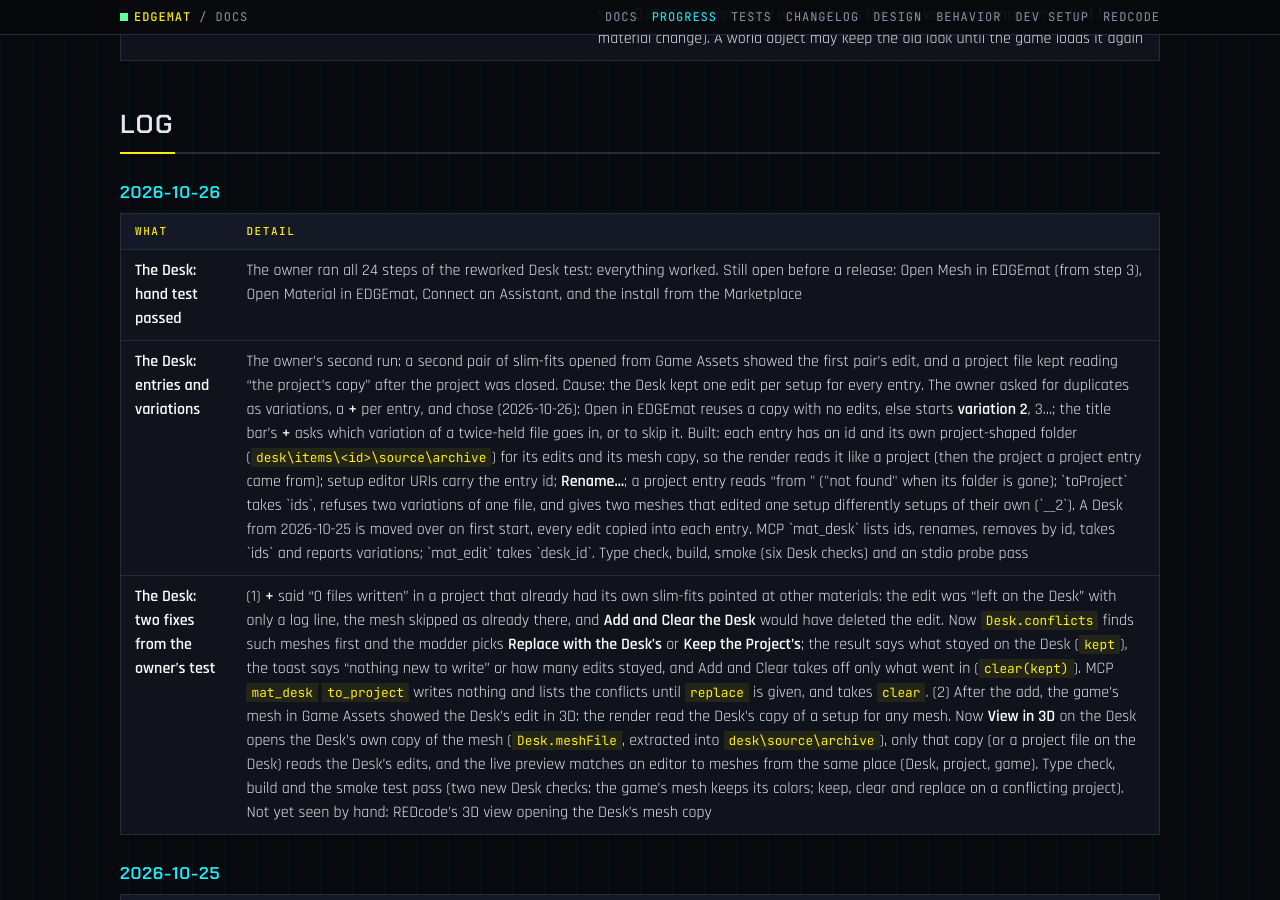
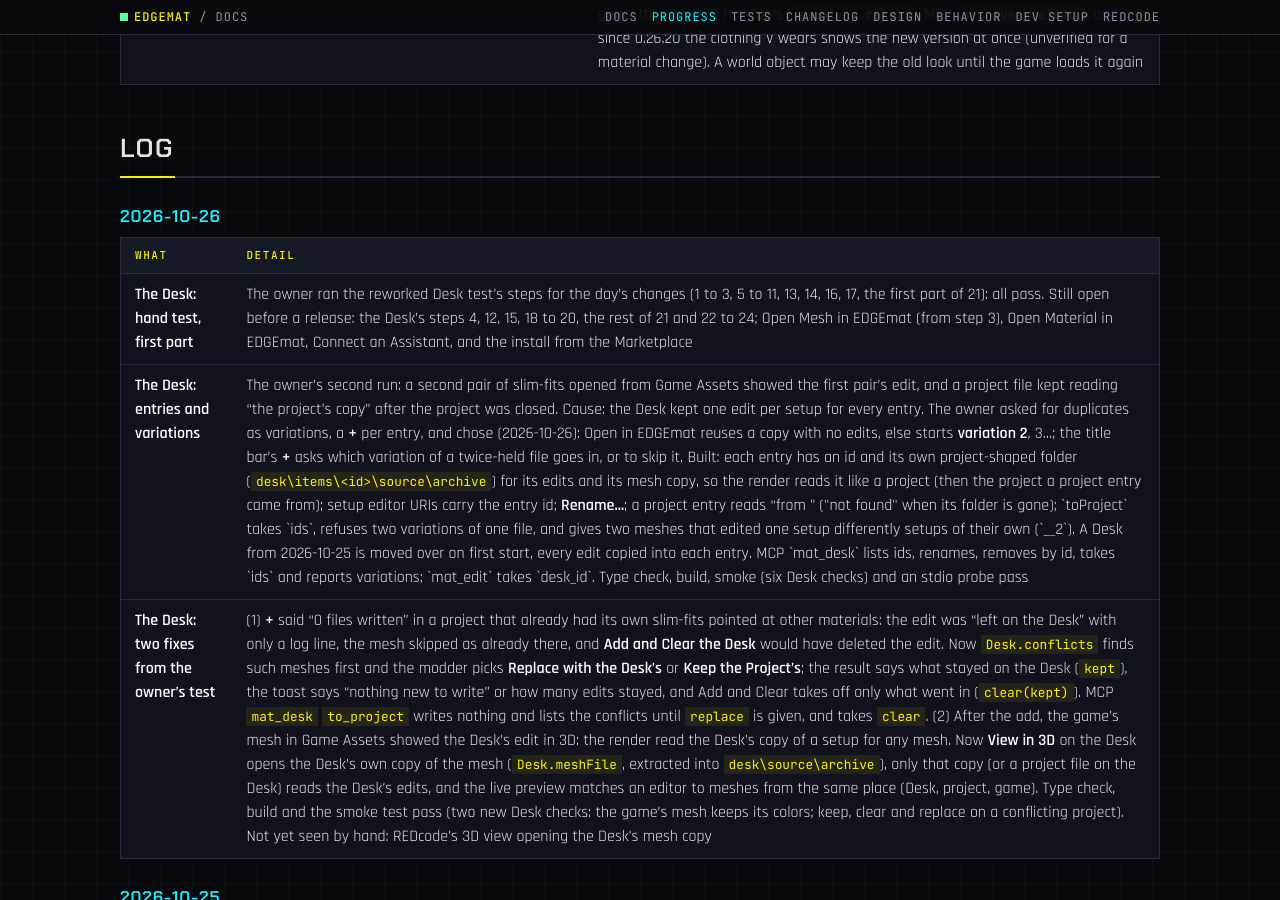
Before and after one commit to Edgemodders/EDGEmat, a Jekyll site: the page built from docs/progress.md, in a window 1280 px wide and 900 px high, scrolled down 2509 px. Built offline with Jekyll 4.4.1, drawn with Linux system fonts in a browser that asks for light colours; our own code applies the rules of GitHub Pages for plain Markdown files; some of the changed text lies outside the part shown.

Commit message:
Testing: the Desk test was run in part, not whole; the steps still open
Co-Authored-By: Claude Opus 5.5 <noreply@anthropic.com>

```diff
--- a/docs/progress.md
+++ b/docs/progress.md
@@ -12,7 +12,7 @@ Last updated 2026-10-26.
 | Extension | 0.3.1: the EDGEmat icon in the activity bar; the Library of every surface and microblend in your game; a page for each surface with its colors as named swatches; the setup editor, editing and Save to Project; Find; View in 3D; New Material |
 | MCP server | `mat_library`, `mat_templates`, `mat_microblends`, `mat_colors`, `mat_describe`, `mat_find`, `mat_edit`, `mat_generate`, `mat_from_image`, `mat_apply`, `mat_desk` |
 | Spec | Behavior spec draft 0.2, checked against the game and in-game tests, agreed 2026-10-16 |
-| Next up | Your hand tests of Open Mesh in EDGEmat (from step 3) and Open Material in EDGEmat (F5), your install of 0.3.1 from the Marketplace and the Connect an Assistant test. Then M4 Make: materials for new meshes, for EDGEfab |
+| Next up | Your hand tests of the Desk (steps 4, 12, 15, 18 to 20, the rest of 21, 22 to 24), Open Mesh in EDGEmat (from step 3) and Open Material in EDGEmat (F5), your install of 0.3.1 from the Marketplace and the Connect an Assistant test. Then M4 Make: materials for new meshes, for EDGEfab |
 | Roadmap | M3 Edit with Generate's first slice, released as the 0.3.0 preview; **M4 Make** (materials for new meshes: from a model's textures, **Generate** from words or a photo, game materials on new meshes, the Looks editor), M5 Preview, M6 Beyond mlsetup, M7 Ship. Revised 2026-10-19 so EDGEfab gets materials sooner |
 
 ## Your to-dos
@@ -46,7 +46,7 @@ Last updated 2026-10-26.
 
 | What | Detail |
 |---|---|
-| **The Desk: hand test passed** | The owner ran all 24 steps of the reworked Desk test: everything worked. Still open before a release: Open Mesh in EDGEmat (from step 3), Open Material in EDGEmat, Connect an Assistant, and the install from the Marketplace |
+| **The Desk: hand test, first part** | The owner ran the reworked Desk test's steps for the day's changes (1 to 3, 5 to 11, 13, 14, 16, 17, the first part of 21): all pass. Still open before a release: the Desk's steps 4, 12, 15, 18 to 20, the rest of 21 and 22 to 24; Open Mesh in EDGEmat (from step 3), Open Material in EDGEmat, Connect an Assistant, and the install from the Marketplace |
 | **The Desk: entries and variations** | The owner's second run: a second pair of slim-fits opened from Game Assets showed the first pair's edit, and a project file kept reading "the project's copy" after the project was closed. Cause: the Desk kept one edit per setup for every entry. The owner asked for duplicates as variations, a **+** per entry, and chose (2026-10-26): Open in EDGEmat reuses a copy with no edits, else starts **variation 2**, 3...; the title bar's **+** asks which variation of a twice-held file goes in, or to skip it. Built: each entry has an id and its own project-shaped folder (`desk\items\<id>\source\archive`) for its edits and its mesh copy, so the render reads it like a project (then the project a project entry came from); setup editor URIs carry the entry id; **Rename...**; a project entry reads "from <project>" ("not found" when its folder is gone); `toProject` takes `ids`, refuses two variations of one file, and gives two meshes that edited one setup differently setups of their own (`_<project>_2`). A Desk from 2026-10-25 is moved over on first start, every edit copied into each entry. MCP `mat_desk` lists ids, renames, removes by id, takes `ids` and reports variations; `mat_edit` takes `desk_id`. Type check, build, smoke (six Desk checks) and an stdio probe pass |
 | **The Desk: two fixes from the owner's test** | (1) **+** said "0 files written" in a project that already had its own slim-fits pointed at other materials: the edit was "left on the Desk" with only a log line, the mesh skipped as already there, and **Add and Clear the Desk** would have deleted the edit. Now `Desk.conflicts` finds such meshes first and the modder picks **Replace with the Desk's** or **Keep the Project's**; the result says what stayed on the Desk (`kept`), the toast says "nothing new to write" or how many edits stayed, and Add and Clear takes off only what went in (`clear(kept)`). MCP `mat_desk` `to_project` writes nothing and lists the conflicts until `replace` is given, and takes `clear`. (2) After the add, the game's mesh in Game Assets showed the Desk's edit in 3D: the render read the Desk's copy of a setup for any mesh. Now **View in 3D** on the Desk opens the Desk's own copy of the mesh (`Desk.meshFile`, extracted into `desk\source\archive`), only that copy (or a project file on the Desk) reads the Desk's edits, and the live preview matches an editor to meshes from the same place (Desk, project, game). Type check, build and the smoke test pass (two new Desk checks: the game's mesh keeps its colors; keep, clear and replace on a conflicting project). Not yet seen by hand: REDcode's 3D view opening the Desk's mesh copy |
 
```
Also changed, not shown: CLAUDE.md (+1 -1 lines), docs/testing.md (+1 -1 lines).
